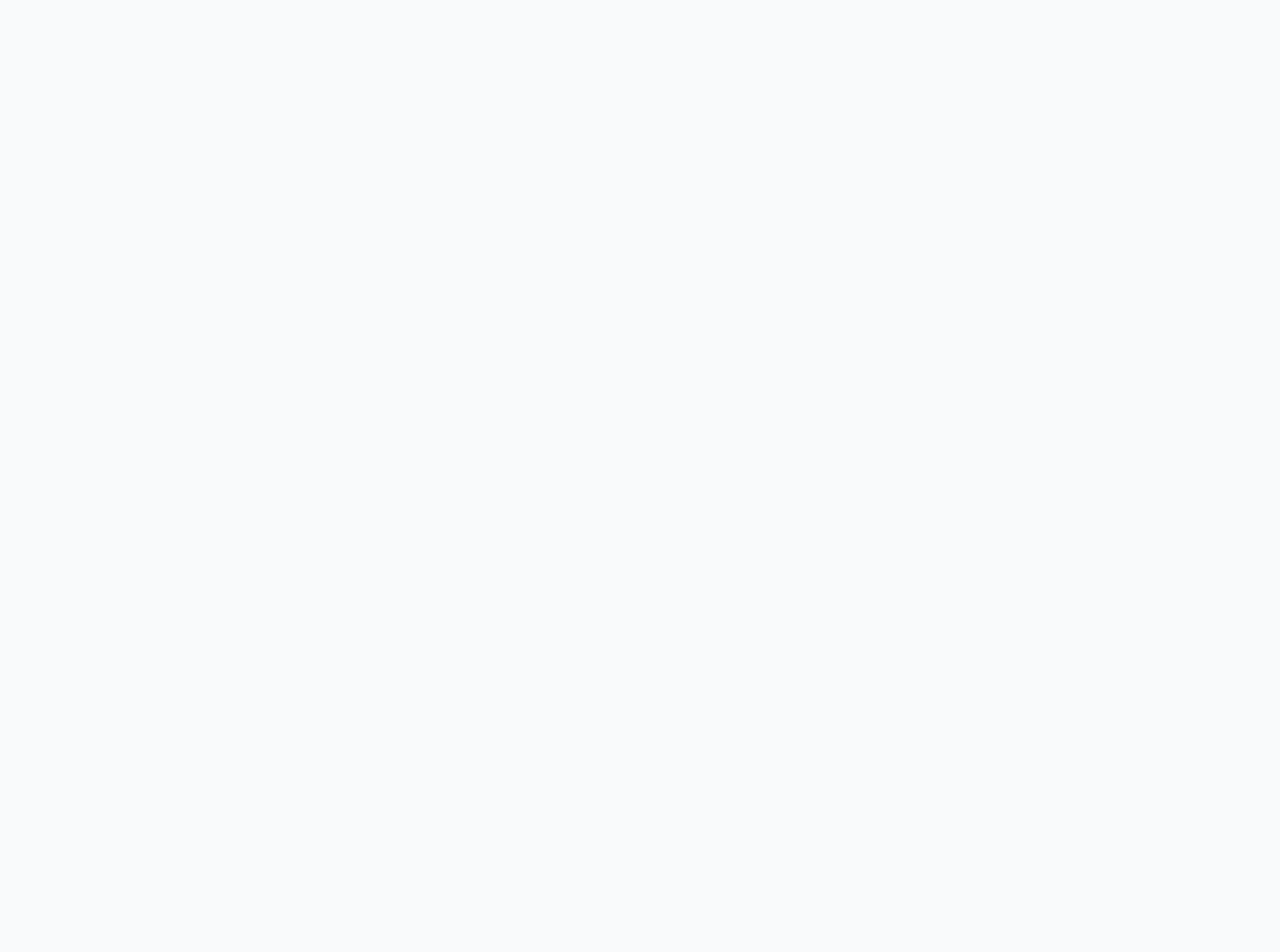
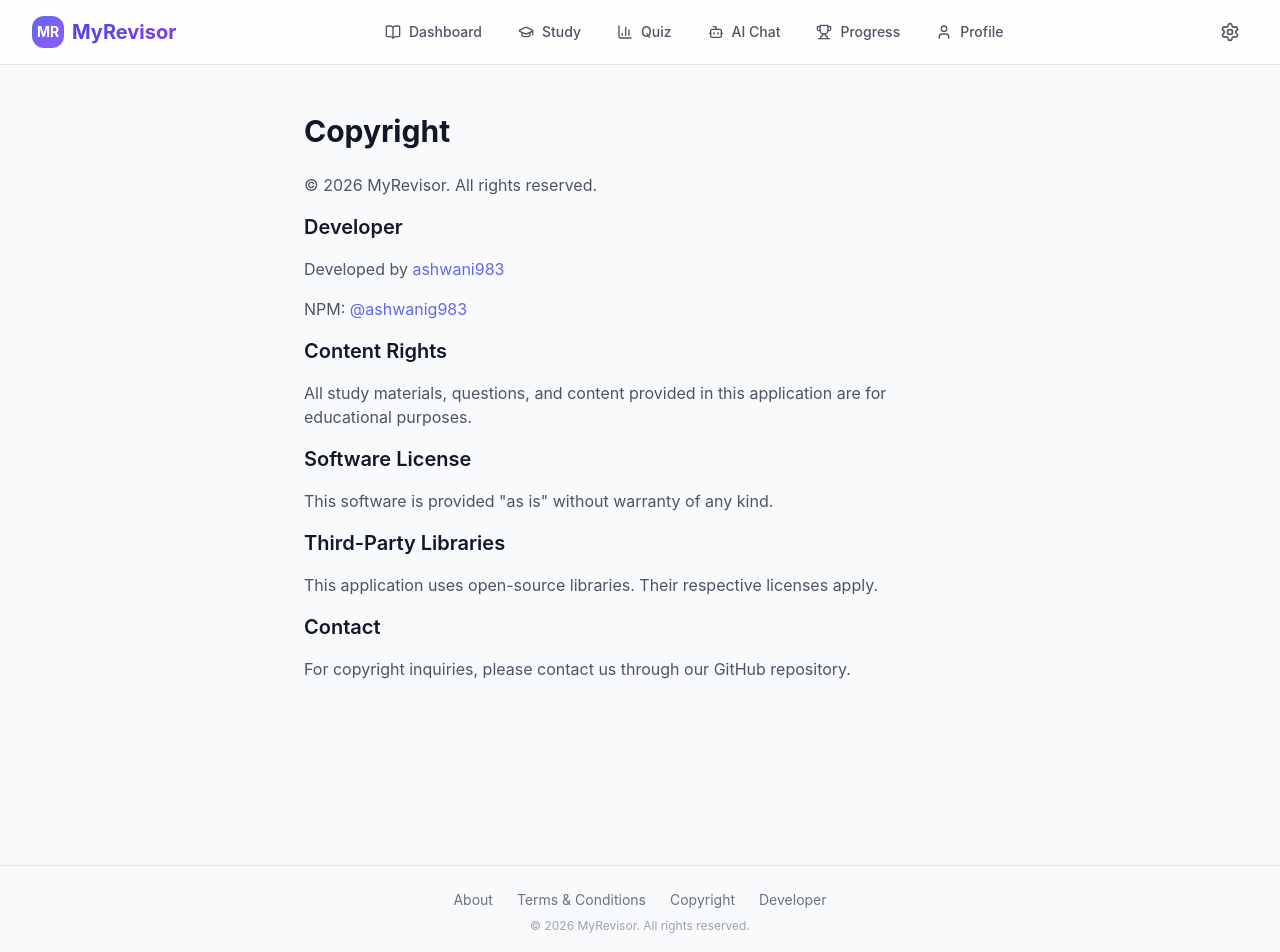
Before and after one commit to ashwani983/myrevisor, a React (Vite) app in the folder web/: page /copyright in a window 1280 px wide. Before the commit this address had no page. Shown: the top 952 px of the page. Before the commit the page ends 800 px from the top, so only its background shows below. Built offline with nearby package versions, Linux system fonts and the light colour scheme.

Commit message:
Add footer with legal pages (About, Terms, Copyright) and update developer info

```diff
--- a/web/src/App.tsx
+++ b/web/src/App.tsx
@@ -7,6 +7,9 @@ import { Chat } from '@/pages/Chat';
 import { Settings } from '@/pages/Settings';
 import { ProgressPage } from '@/pages/Progress';
 import { Profile } from '@/pages/Profile';
+import { About } from '@/pages/About';
+import { Terms } from '@/pages/Terms';
+import { Copyright } from '@/pages/Copyright';
 
 function App() {
   return (
@@ -21,6 +24,9 @@ function App() {
           <Route path="settings" element={<Settings />} />
           <Route path="progress" element={<ProgressPage />} />
           <Route path="profile" element={<Profile />} />
+          <Route path="about" element={<About />} />
+          <Route path="terms" element={<Terms />} />
+          <Route path="copyright" element={<Copyright />} />
         </Route>
       </Routes>
     </BrowserRouter>
--- a/web/src/components/layout/Layout.tsx
+++ b/web/src/components/layout/Layout.tsx
@@ -1,4 +1,5 @@
 import { useEffect, useState } from 'react';
+import { Link } from 'react-router-dom';
 import { Outlet, useLocation } from 'react-router-dom';
 import { AnimatePresence, motion } from 'framer-motion';
 import { Header } from './Header';
@@ -55,6 +56,39 @@ export function Layout() {
           </motion.div>
         </AnimatePresence>
       </main>
+      <footer className="py-6 px-4 border-t border-gray-200 dark:border-gray-800">
+        <div className="max-w-2xl mx-auto flex flex-wrap justify-center gap-x-6 gap-y-2 text-sm text-gray-500 dark:text-gray-400">
+          <Link
+            to="/about"
+            className="hover:text-primary-500 transition-colors"
+          >
+            About
+          </Link>
+          <Link
+            to="/terms"
+            className="hover:text-primary-500 transition-colors"
+          >
+            Terms & Conditions
+          </Link>
+          <Link
+            to="/copyright"
+            className="hover:text-primary-500 transition-colors"
+          >
+            Copyright
+          </Link>
+          <a
+            href="https://github.com/ashwani983"
+            target="_blank"
+            rel="noopener noreferrer"
+            className="hover:text-primary-500 transition-colors"
+          >
+            Developer
+          </a>
+        </div>
+        <p className="text-center text-xs text-gray-400 dark:text-gray-500 mt-2">
+          © 2026 MyRevisor. All rights reserved.
+        </p>
+      </footer>
       <KeyboardShortcutsModal
         isOpen={showShortcuts}
         onClose={() => setShowShortcuts(false)}
--- /dev/null
+++ b/web/src/pages/About.tsx
@@ -0,0 +1,32 @@
+export function About() {
+  return (
+    <div className="min-h-screen bg-gray-50 dark:bg-gray-950 py-12 px-4">
+      <div className="max-w-2xl mx-auto">
+        <h1 className="text-3xl font-bold text-gray-900 dark:text-white mb-6">
+          About MyRevisor
+        </h1>
+        <div className="prose dark:prose-invert max-w-none">
+          <p className="text-gray-600 dark:text-gray-300 mb-4">
+            MyRevisor is an AI-powered DevOps interview preparation tool
+            designed to help you ace your interviews.
+          </p>
+          <p className="text-gray-600 dark:text-gray-300 mb-4">
+            Our application provides interactive study sessions, practice
+            quizzes, and an AI chatbot to help you master DevOps concepts.
+          </p>
+          <h2 className="text-xl font-semibold text-gray-900 dark:text-white mt-6 mb-3">
+            Features
+          </h2>
+          <ul className="list-disc pl-6 text-gray-600 dark:text-gray-300 space-y-2">
+            <li>Subject-based study materials</li>
+            <li>Interactive quizzes</li>
+            <li>AI-powered chatbot for interview questions</li>
+            <li>Progress tracking</li>
+            <li>Offline support</li>
+          </ul>
+          <p className="text-gray-600 dark:text-gray-300 mt-6">Version 2.0</p>
+        </div>
+      </div>
+    </div>
+  );
+}
--- /dev/null
+++ b/web/src/pages/Copyright.tsx
@@ -0,0 +1,69 @@
+export function Copyright() {
+  return (
+    <div className="min-h-screen bg-gray-50 dark:bg-gray-950 py-12 px-4">
+      <div className="max-w-2xl mx-auto">
+        <h1 className="text-3xl font-bold text-gray-900 dark:text-white mb-6">
+          Copyright
+        </h1>
+        <div className="prose dark:prose-invert max-w-none space-y-4 text-gray-600 dark:text-gray-300">
+          <p>© 2026 MyRevisor. All rights reserved.</p>
+
+          <h2 className="text-xl font-semibold text-gray-900 dark:text-white">
+            Developer
+          </h2>
+          <p>
+            Developed by{' '}
+            <a
+              href="https://github.com/ashwani983"
+              target="_blank"
+              rel="noopener noreferrer"
+              className="text-primary-500 hover:underline"
+            >
+              ashwani983
+            </a>
+          </p>
+          <p>
+            NPM:{' '}
+            <a
+              href="https://www.npmjs.com/~ashwanig983"
+              target="_blank"
+              rel="noopener noreferrer"
+              className="text-primary-500 hover:underline"
+            >
+              @ashwanig983
+            </a>
+          </p>
+
+          <h2 className="text-xl font-semibold text-gray-900 dark:text-white">
+            Content Rights
+          </h2>
+          <p>
+            All study materials, questions, and content provided in this
+            application are for educational purposes.
+          </p>
+
+          <h2 className="text-xl font-semibold text-gray-900 dark:text-white">
+            Software License
+          </h2>
+          <p>This software is provided "as is" without warranty of any kind.</p>
+
+          <h2 className="text-xl font-semibold text-gray-900 dark:text-white">
+            Third-Party Libraries
+          </h2>
+          <p>
+            This application uses open-source libraries. Their respective
+            licenses apply.
+          </p>
+
+          <h2 className="text-xl font-semibold text-gray-900 dark:text-white">
+            Contact
+          </h2>
+          <p>
+            For copyright inquiries, please contact us through our GitHub
+            repository.
+          </p>
+        </div>
+      </div>
+    </div>
+  );
+}
--- /dev/null
+++ b/web/src/pages/Terms.tsx
@@ -0,0 +1,59 @@
+export function Terms() {
+  return (
+    <div className="min-h-screen bg-gray-50 dark:bg-gray-950 py-12 px-4">
+      <div className="max-w-2xl mx-auto">
+        <h1 className="text-3xl font-bold text-gray-900 dark:text-white mb-6">
+          Terms and Conditions
+        </h1>
+        <div className="prose dark:prose-invert max-w-none space-y-4 text-gray-600 dark:text-gray-300">
+          <p>Last updated: April 2024</p>
+
+          <h2 className="text-xl font-semibold text-gray-900 dark:text-white">
+            1. Acceptance of Terms
+          </h2>
+          <p>By using MyRevisor, you agree to these terms and conditions.</p>
+
+          <h2 className="text-xl font-semibold text-gray-900 dark:text-white">
+            2. Use of Service
+          </h2>
+          <p>
+            MyRevisor is provided for educational purposes only. You are
+            responsible for maintaining the confidentiality of your API keys.
+          </p>
+
+          <h2 className="text-xl font-semibold text-gray-900 dark:text-white">
+            3. User Data
+          </h2>
+          <p>
+            All your data is stored locally in your browser. We do not collect
+            or store any personal information on external servers.
+          </p>
+
+          <h2 className="text-xl font-semibold text-gray-900 dark:text-white">
+            4. AI Services
+          </h2>
+          <p>
+            The AI chatbot feature uses third-party APIs (OpenRouter). You must
+            provide your own API key to use this feature.
+          </p>
+
+          <h2 className="text-xl font-semibold text-gray-900 dark:text-white">
+            5. Disclaimer
+          </h2>
+          <p>
+            This tool is for educational purposes only. We do not guarantee
+            interview success or accuracy of AI-generated responses.
+          </p>
+
+          <h2 className="text-xl font-semibold text-gray-900 dark:text-white">
+            6. Changes to Terms
+          </h2>
+          <p>
+            We reserve the right to modify these terms at any time. Continued
+            use constitutes acceptance of modified terms.
+          </p>
+        </div>
+      </div>
+    </div>
+  );
+}
```
